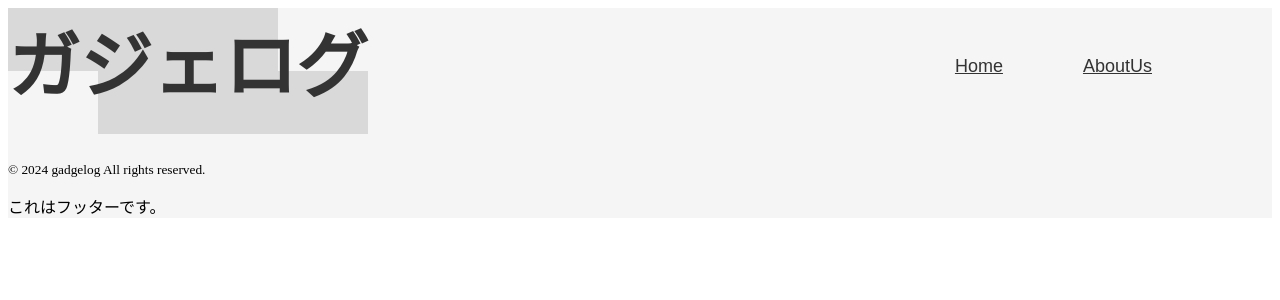
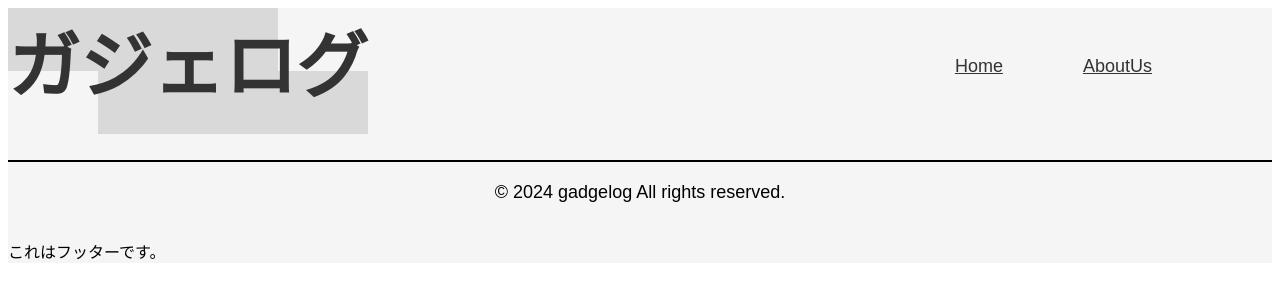
Before and after one commit to mamenz752/gadgelog, a React (Create React App) app: page / in a window 1280 px wide. Shown: the top 300 px of the page. Built offline with nearby package versions, Linux system fonts and the light colour scheme.

Commit message:
feat: Footerの実装

```diff
--- a/src/components/saya/Footer.js
+++ b/src/components/saya/Footer.js
@@ -2,9 +2,11 @@ import "../../styles/saya/Footer.css";
 
 function Footer() {
   return (
-    <small>
-      &copy; 2024 gadgelog All rights reserved.
-    </small>
+    <footer className="footer">
+      <small className="copyright">
+        &copy; 2024 gadgelog All rights reserved.
+      </small>
+    </footer>
   )
 }
 
--- a/src/styles/saya/Footer.css
+++ b/src/styles/saya/Footer.css
@@ -0,0 +1,12 @@
+.footer {
+  border-top: #000000 2px solid;
+  padding: 20px 0;
+}
+
+.copyright {
+  display: block;
+  font-family: "Noto Sans JP", sans-serif;
+  font-weight: 200;
+  font-size: 18px;
+  text-align: center;
+}
```
